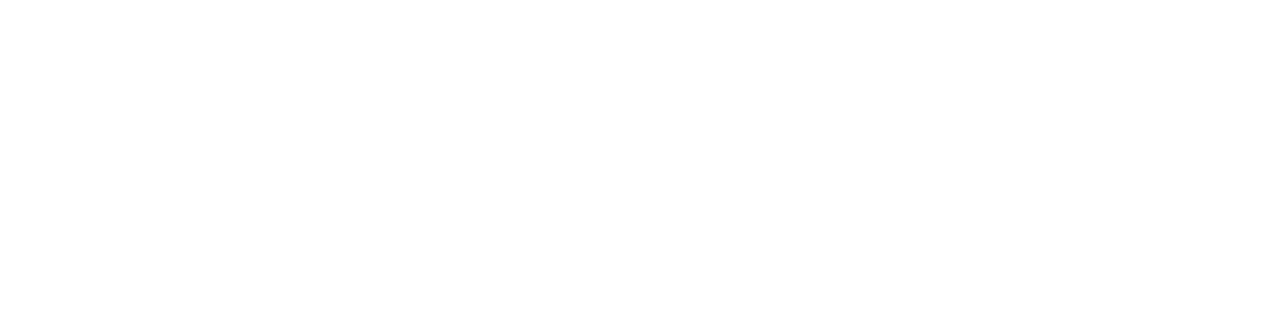
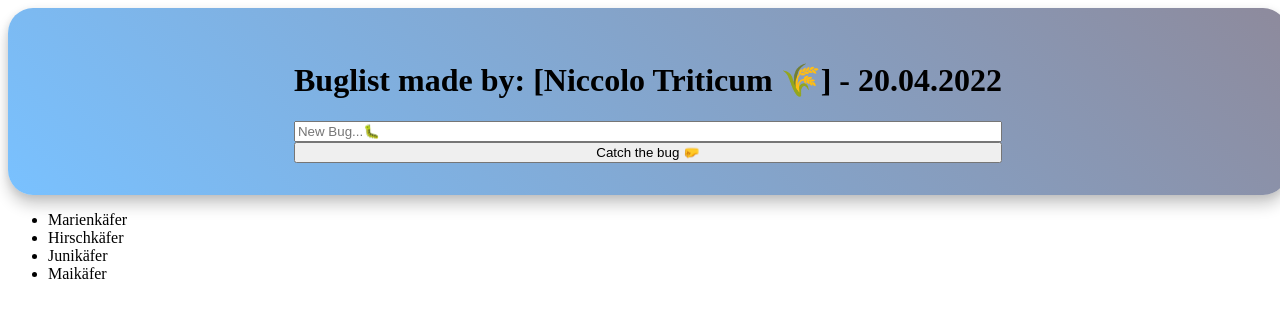
Before and after one commit to Niccocum/ToDoList-Html-Css-Js-, a plain HTML site: page index.html in a window 1280 px wide. Drawn offline with Linux system fonts and the light colour scheme.

Commit message:
Update: NewBug() function, glass morph, center div

```diff
--- a/index.html
+++ b/index.html
@@ -3,8 +3,22 @@
 <head>
     <meta charset="UTF-8">
     <title>Title</title>
+    <link rel="stylesheet" href="style.css"/>
 </head>
 <body>
 
+<div class="bugdefinition">
+    <h1>Buglist made by: [Niccolo Triticum 🌾] - 20.04.2022</h1>
+    <input type="text" id="myInput" placeholder="New Bug...🐛">
+    <button class="catchBtn" onclick="NewBug()">Catch the bug 🤛</button>
+</div>
+
+<ul id="myUL">
+<li>Marienkäfer</li>
+<li>Hirschkäfer</li>
+<li>Junikäfer</li>
+<li>Maikäfer</li>
+</ul>
+<script src="scripts.js"></script>
 </body>
 </html>
--- a/scripts.js
+++ b/scripts.js
@@ -0,0 +1,10 @@
+function NewBug(){
+    var listItem = document.createElement("li");
+    var inputField = document.getElementById("myInput").value;
+    var tNode = document.createTextNode(inputField);
+
+    listItem.appendChild(tNode);
+
+    document.getElementById("myUL").appendChild(listItem);
+
+}
--- a/style.css
+++ b/style.css
@@ -0,0 +1,16 @@
+.bugdefinition{
+    /*style for placement*/
+    display: grid;/*flex*/
+    justify-content: center;
+    align-items: center;
+    /*style for aussehen*/
+    border-radius: 25px;
+    backdrop-filter: blur(34.4px);
+    padding: 2rem;
+    box-shadow: 0 2px 10px rgb(0 0 0 / 10%), 0 10px 15px rgb(0 0 0 / 20%);
+    box-sizing: border-box;
+    background-image: linear-gradient(45deg, rgba(32,152,255,0.6), rgba(66,60,90,0.6));
+    width: 100vw;
+    min-height: 70px;
+    mix-blend-mode: hard-light;
+}
```
